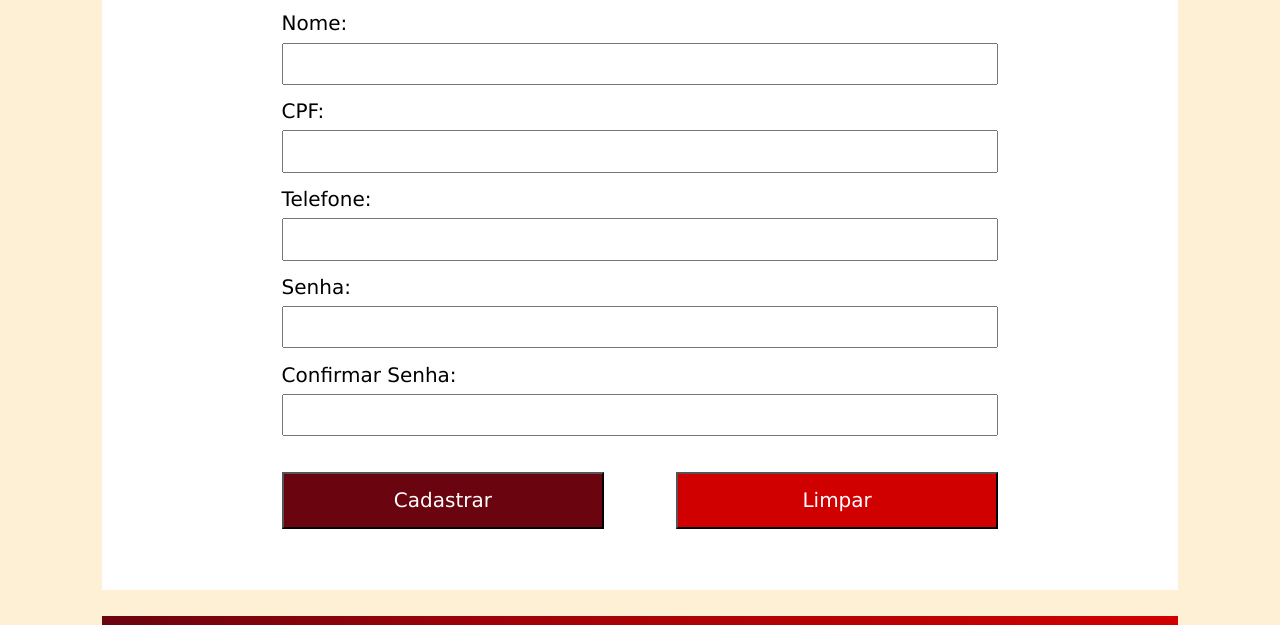
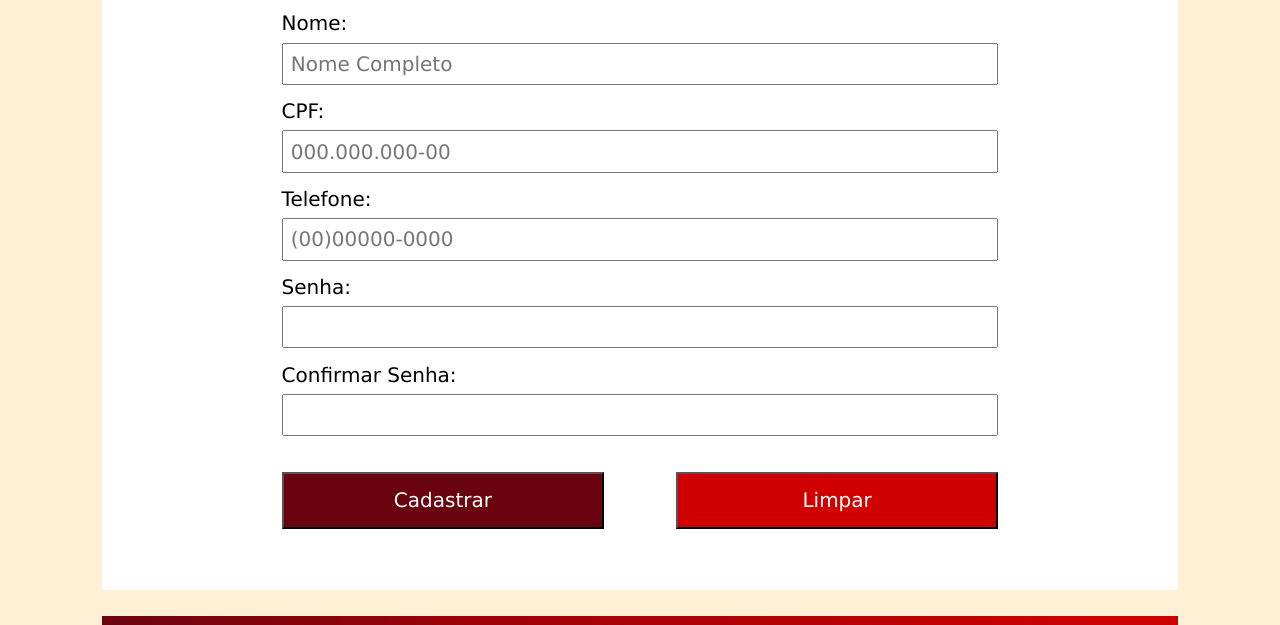
Before and after one commit to Emerson-Falcao/ContaBancaria, a plain HTML site: page index.html in a window 1280 px wide. Shown: the part 197-822 px from the top of the page. Drawn offline with Linux system fonts and the light colour scheme.

Commit message:
Correções

```diff
--- a/index.html
+++ b/index.html
@@ -15,23 +15,23 @@
     </header>
     <main>
         <h1>CADASTRO</h1>
-        <section class="form" id="form">
+        <form class="form" id="form">
             <label for="name">Nome:</label>
-            <input type="text" name="name" id="name">
+            <input type="text" name="name" id="name" placeholder="Nome Completo">
             <label for="cpf">CPF:</label>
-            <input type="text" name="cpf" id="cpf">
+            <input type="text" name="cpf" id="cpf" placeholder="000.000.000-00">
             <label for="tel">Telefone:</label>
-            <input type="tel" name="tel" id="tel">
+            <input type="tel" name="tel" id="tel" placeholder="(00)00000-0000">
             <label for="password">Senha:</label>
             <input type="password" name="password" id="password">
             <label for="passConf">Confirmar Senha:</label>
             <input type="password" name="passConf" id="passConf">
             <div class="buttons">
                 <input type="button" class="btnCad" id="btnCad" value="Cadastrar">
-                <input type="button" class="btnLimpar" value="Limpar">
+                <input type="reset" class="btnLimpar" value="Limpar">
             </div>
             <div class="alert" id="alert"></div>
-        </section>
+        </form>
     </main>
     <footer>
         <p class="footerP">Banco Scutum, 2022 </br>
--- a/js/Cadastro.js
+++ b/js/Cadastro.js
@@ -10,7 +10,7 @@ export class Cadastro{
         if(!erros){
             let nrConta = Math.floor(1000 + Math.random() * 90000)
             this.contas.push(new Conta(inputs['name'].value,inputs['cpf'].value,inputs['tel'].value,inputs['password'].value,nrConta,0))
-            console.log(this.contas[0])
+            document.getElementById('alert').innerHTML = `<p>Olá ${inputs['name'].value}! </br>Criada conta de número ${nrConta}</p>`
         }
     }
 
```
